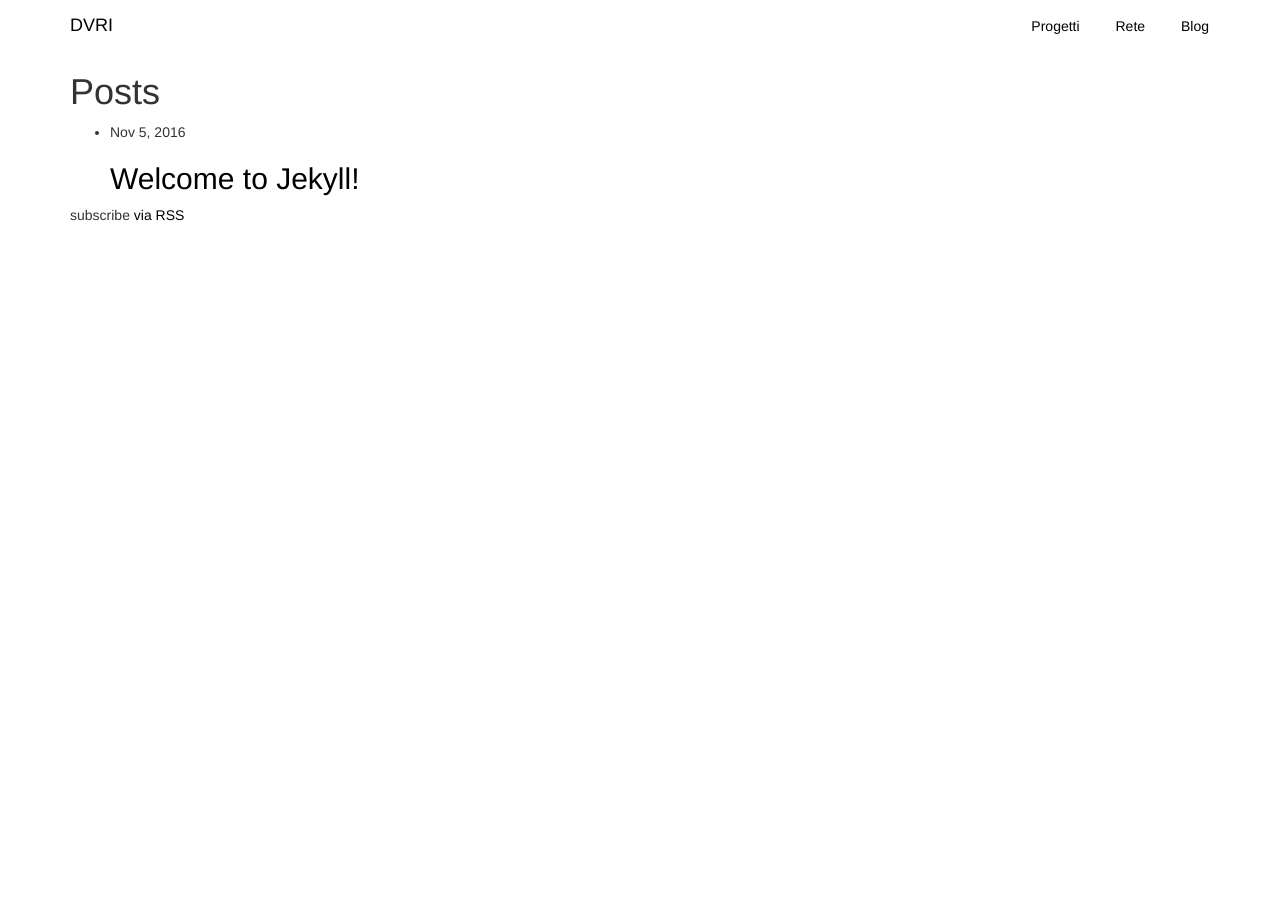
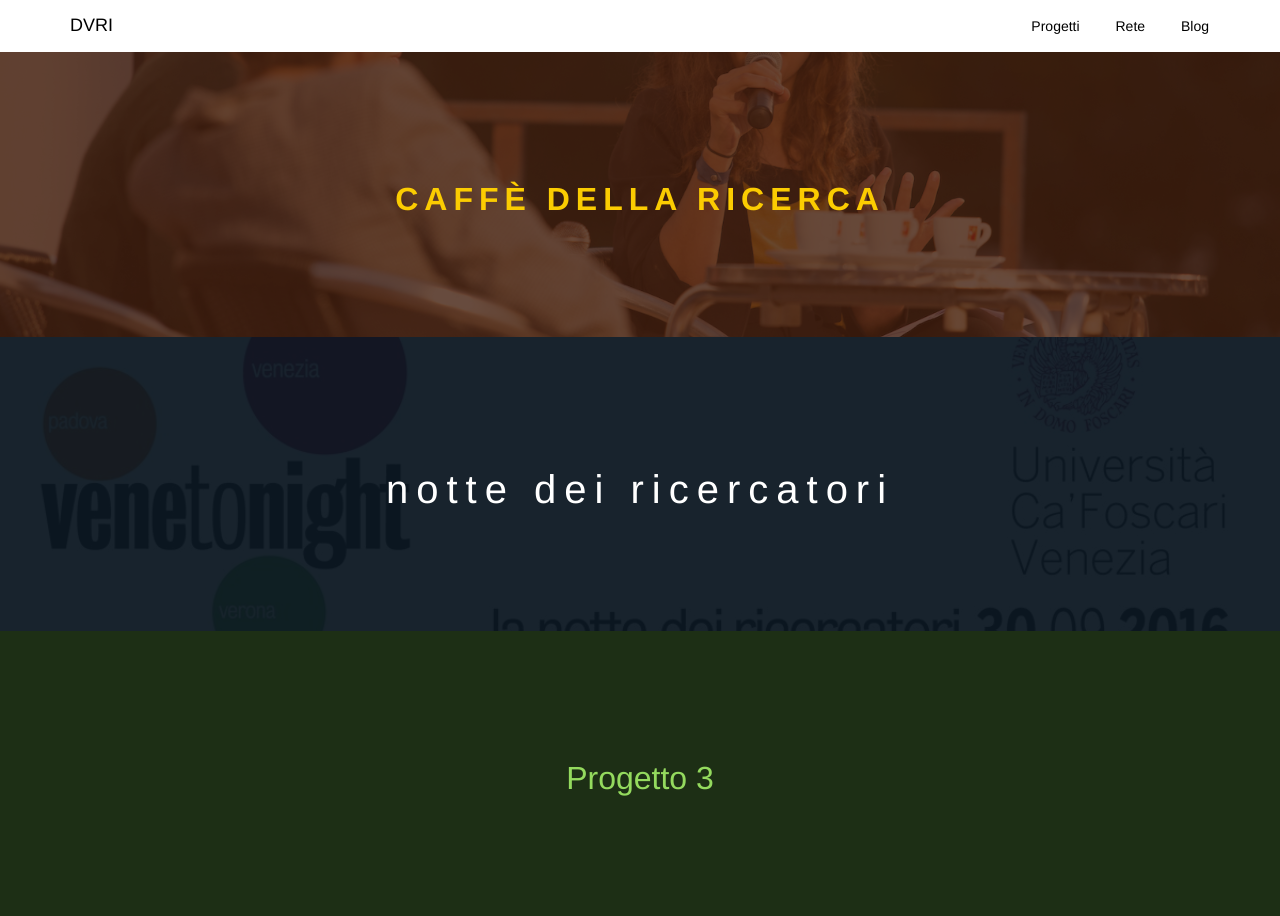
Before and after one commit to simonini/dvri-j-theme, a Jekyll site: the page built from index.html, in a window 1280 px wide. Built offline with Jekyll 4.4.1, drawn with Linux system fonts in a browser that asks for light colours.

Commit message:
passetti in avanti

```diff
--- a/_layouts/default.html
+++ b/_layouts/default.html
@@ -18,10 +18,7 @@
 </div><!--.header-container -->
 
 
-<div class="container">
-
-        {{ content }}
-      </div>
+ {{ content }}
   </body>
 
 </html>
--- /dev/null
+++ b/_sass/main.sass
@@ -0,0 +1,69 @@
+a
+  color: black
+a:hover
+  color: black
+
+#header
+  h1
+    padding: 0
+    margin: 0
+  .btn
+    padding: 15px
+html, body
+  width: 100%
+  height: 100%
+
+.home
+  section
+    padding: 110px
+    background-color: #333
+    position: relative
+  h2
+    font-size: 32px
+    width: 100%
+    text-align: center
+
+  .background-image
+    background-position: center
+    background-size: cover
+    width: 100%
+    height: 100%
+    position: absolute
+    top: 0
+    left: 0
+    z-index: -1
+
+  // http://colorpalettes.net/color-palette-3065/
+  #caffe
+    background-color: rgba(65, 31, 14, 0.8)
+    .background-image
+      background-image: url('caffe.jpg')
+    h2
+      color: #fbcc01
+      letter-spacing: 6px
+      text-transform: uppercase
+      font-weight: bold
+    a
+      color: #fbcc01 !important
+
+  // http://colorpalettes.net/color-palette-2386/
+  #notte
+    background-color: rgba(12,24,34, 0.95)
+    .background-image
+      background-image: url('venetonight.jpg')
+    h2
+      color: #fff
+      font-weight: lighter
+      letter-spacing: 8px
+      text-transform: lowercase
+      font-size: 40px
+    a
+      color: #fff
+      font-weight: lighter !important
+      text-decoration: none
+
+  // http://colorpalettes.net/color-palette-3016/
+  #progetto
+    background-color: #1d2f15
+    h2
+      color: #94da5e
--- a/assets/main.css
+++ /dev/null
@@ -1,7 +0,0 @@
-a {
-  color: black; important!
-}
-
-#header
-  h1 {padding: 0; margin:0;}
-  .btn {padding: 15px}
--- a/_sass/main.scss
+++ b/assets/main.scss
@@ -2,3 +2,4 @@
 # Only the main Sass file needs front matter (the dashes are enough)
 ---
 @charset "utf-8";
+@import "main";
--- a/index.html
+++ b/index.html
@@ -1,23 +1,27 @@
 ---
 layout: default
 ---
-
 <div class="home">
 
-  <h1 class="page-heading">Posts</h1>
+<section id="caffe">
+  <div class="background-image"></div>
+  <a href="caffe">
+  <h2>Caffè della Ricerca</h2>
+  </a>
+</section>
 
-  <ul class="post-list">
-    {% for post in site.posts %}
-      <li>
-        <span class="post-meta">{{ post.date | date: "%b %-d, %Y" }}</span>
+<section id="notte">
+  <div class="background-image"></div>
+  <a href="notte">
+  <h2>Notte dei ricercatori</h2>
+  </a>
+</section>
 
-        <h2>
-          <a class="post-link" href="{{ post.url | prepend: site.baseurl }}">{{ post.title | escape }}</a>
-        </h2>
-      </li>
-    {% endfor %}
-  </ul>
-
-  <p class="rss-subscribe">subscribe <a href="{{ "/feed.xml" | prepend: site.baseurl }}">via RSS</a></p>
+<section id="progetto">
+  <div class="background-image"></div>
+  <a href="progetto3">
+  <h2>Progetto 3</h2>
+  </a>
+</section>
 
 </div>
```
Also changed, not shown: Gemfile (line endings or trailing spaces), assets/caffe.jpg (added), assets/venetonight.jpg (added).
